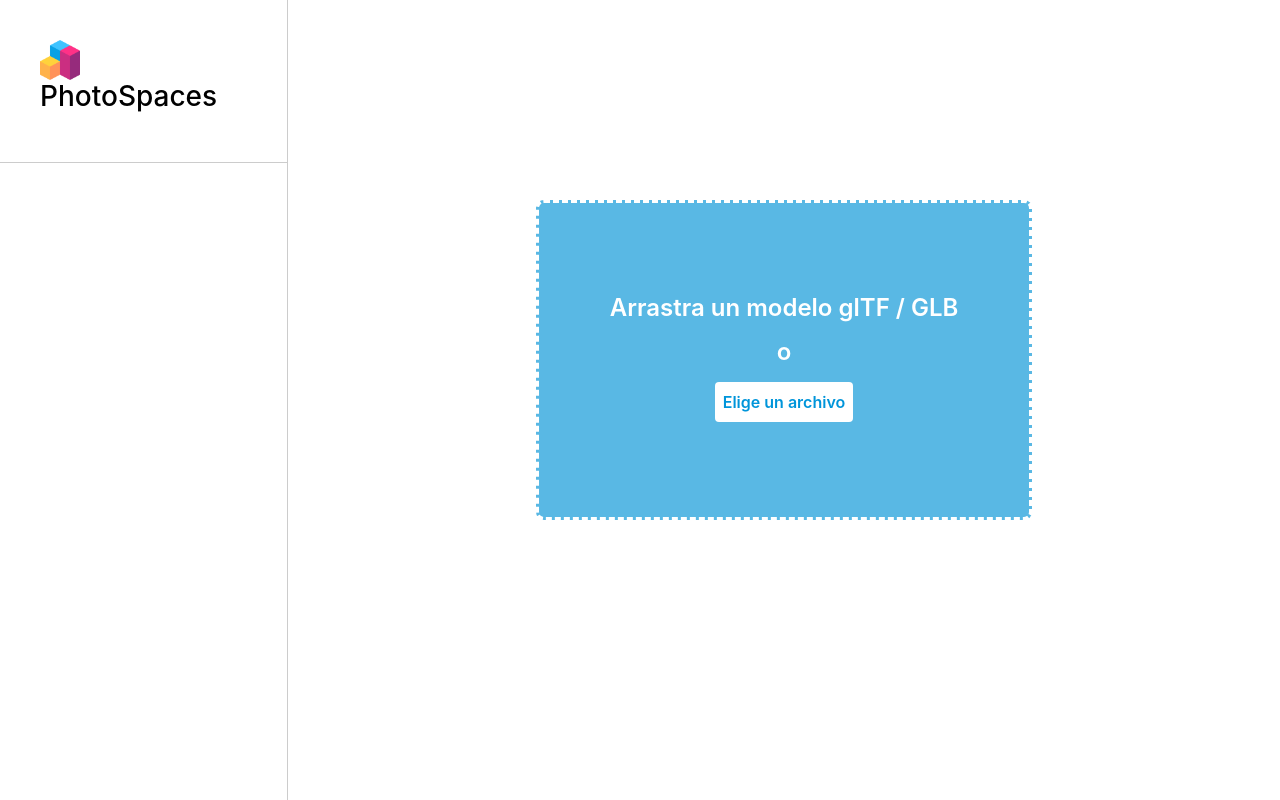
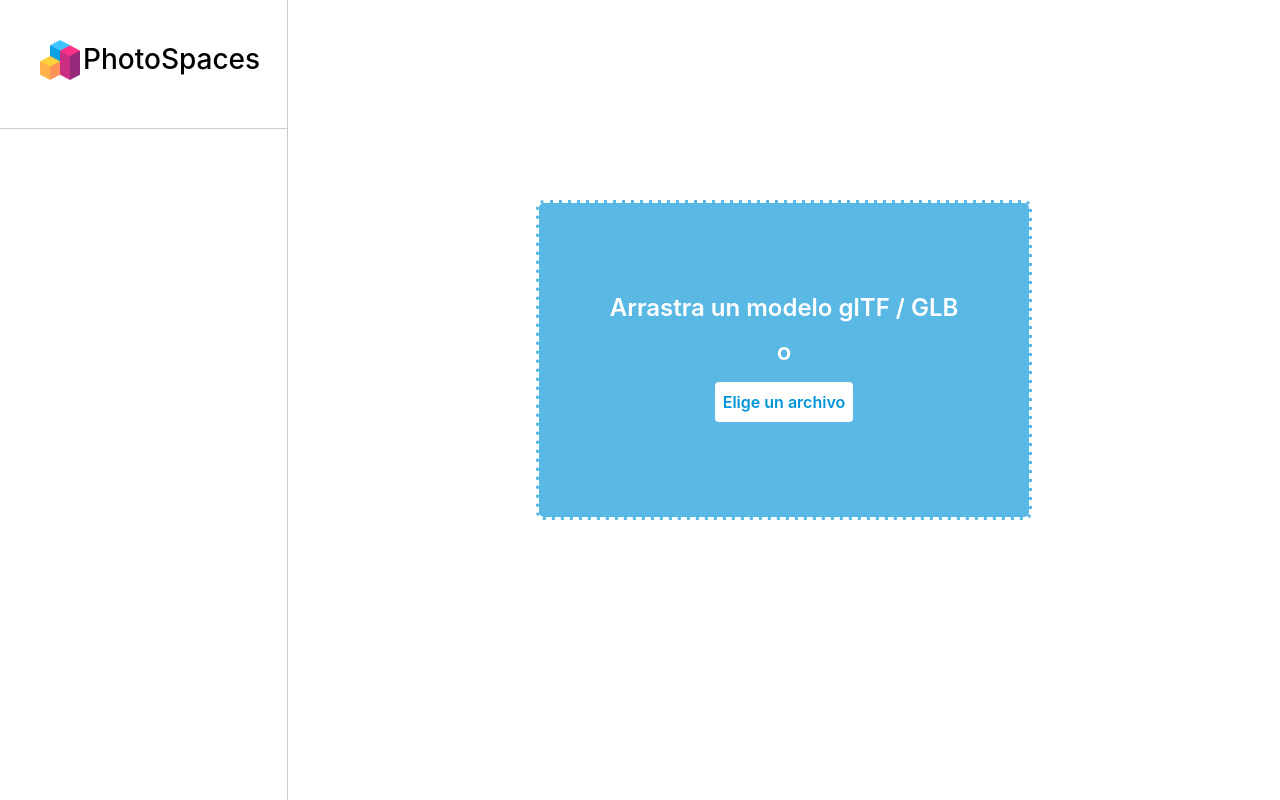
Before and after one commit to pablosanchezvecino/PhotoSpaces, a website with bundled scripts: page cliente-estandar/public/index.html in a window 1280 px wide. Shown: the top 800 px of the page. Built offline with nearby package versions, Linux system fonts and the light colour scheme.

Commit message:
Fix index.html

```diff
--- a/cliente-estandar/public/index.html
+++ b/cliente-estandar/public/index.html
@@ -39,7 +39,7 @@
     <!-- Panel lateral -->
     <nav id="sidebar">
       <div id="sidebar-header">
-        <h3><img src="./img/favicon.ico" alt="Logo de PhotoSpaces" height="40px" style="vertical-align: middle; margin-right: 3px;">PhotoSpaces</h3>
+        <h3 style="display: flex; align-items: center;"><img src="./img/favicon.ico" alt="Logo de PhotoSpaces" height="40px" style="vertical-align: middle; margin-right: 3px;">PhotoSpaces</h3>
       </div>
       <div class="row row-border" id="clearDiv" style="display: none;">
         <div class="centered">
```
